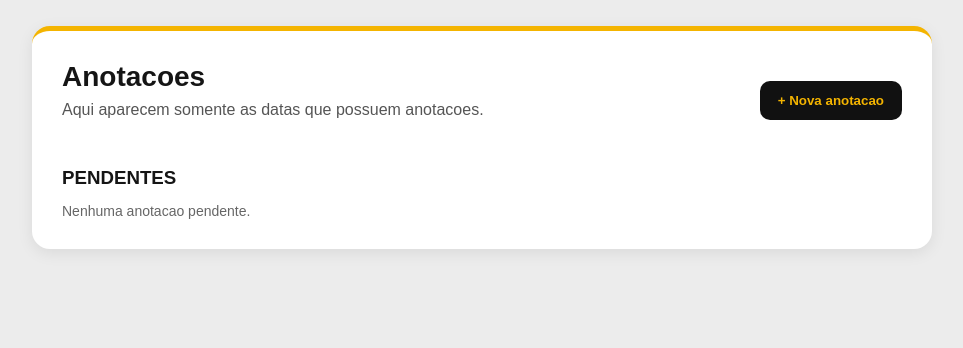
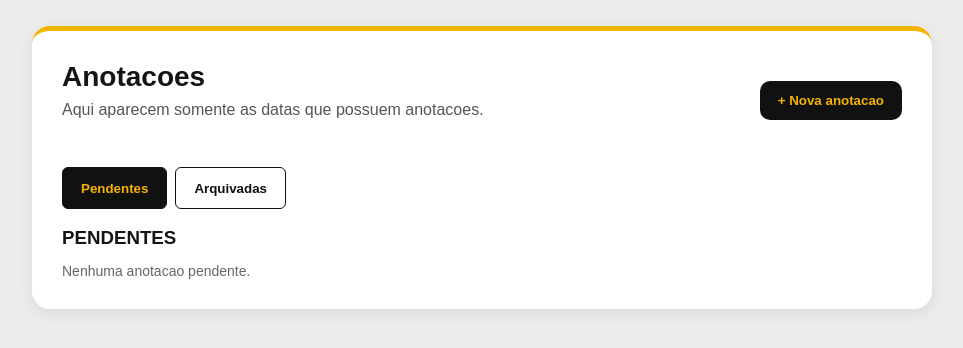
Before and after one commit to gabriel-brinoti/academia-sistema, a Flask app: page /anotacoes in a window 1280 px wide. Shown: the part 78-426 px from the top of the page, without its empty margins (158-1121 px from the left). Run offline with Flask 3, Linux system fonts and the light colour scheme; the visitor is signed in with stand-in values (Sample User, id 1); data that the repository does not hold is empty; some libraries are stand-ins or nearby versions.

Commit message:
feat: adiciona historico de anotacoes

```diff
--- a/app.py
+++ b/app.py
@@ -1335,33 +1335,39 @@ def listar_calendar_notes():
         return erro_json("Acesso restrito ao admin.", 403)
 
     data_nota = request.args.get("date", "").strip()
+    estado = request.args.get("status", "pending").strip().lower()
     if data_nota and not data_iso_valida(data_nota):
         return erro_json("Data invalida. Use o formato YYYY-MM-DD.")
+    if estado not in ("pending", "archived"):
+        return erro_json("Status invalido. Use pending ou archived.")
 
     conn = conectar()
     cursor = conn.cursor()
+    filtro_estado = "completed_at IS NOT NULL" if estado == "archived" else "completed_at IS NULL"
 
     if data_nota:
-        cursor.execute("""
-            SELECT id, date, title, description, created_at, updated_at, created_by
+        cursor.execute(f"""
+            SELECT id, date, title, description, created_at, updated_at, created_by,
+                   completed_at, completed_by
             FROM calendar_notes
             WHERE date = %s
               AND deleted_at IS NULL
-              AND completed_at IS NULL
+              AND {filtro_estado}
             ORDER BY created_at ASC, id ASC
         """, (data_nota,))
     else:
-        cursor.execute("""
-            SELECT id, date, title, description, created_at, updated_at, created_by
+        cursor.execute(f"""
+            SELECT id, date, title, description, created_at, updated_at, created_by,
+                   completed_at, completed_by
             FROM calendar_notes
             WHERE deleted_at IS NULL
-              AND completed_at IS NULL
+              AND {filtro_estado}
             ORDER BY date DESC, created_at ASC, id ASC
         """)
 
     notas = cursor.fetchall()
     conn.close()
-    return jsonify({"ok": True, "notes": notas})
+    return jsonify({"ok": True, "status": estado, "notes": notas})
 
 
 @app.route("/calendar_notes", methods=["POST"])
--- a/static/style.css
+++ b/static/style.css
@@ -1061,6 +1061,28 @@ tr:hover td {
     text-transform: uppercase;
 }
 
+.notes-tabs {
+    display: flex;
+    gap: 8px;
+    margin: 8px 0 18px;
+}
+
+.notes-tab {
+    min-height: 42px;
+    padding: 0 18px;
+    border: 1px solid #111;
+    border-radius: 6px;
+    background: #fff;
+    color: #111;
+    font-weight: bold;
+    cursor: pointer;
+}
+
+.notes-tab.is-active {
+    background: #111;
+    color: #f4b400;
+}
+
 .notes-date-group .calendar-note-item:last-child {
     border-bottom: 0;
 }
@@ -1084,6 +1106,8 @@ tr:hover td {
     .calendar-note-form-actions button,
     .calendar-note-new,
     .calendar-details-button { width: 100%; }
+    .notes-tabs { display: grid; grid-template-columns: 1fr 1fr; }
+    .notes-tab { width: 100%; padding: 0 8px; }
     .experimental-row { align-items: flex-start; flex-direction: column; }
     .experimental-cancel,
     .experimental-add,
--- a/templates/anotacoes.html
+++ b/templates/anotacoes.html
@@ -43,7 +43,11 @@
     </section>
 
     <div id="notes-status" class="calendar-status" role="status"></div>
-    <h3 class="notes-list-title">Pendentes</h3>
+    <div class="notes-tabs" role="tablist" aria-label="Tipo de anotacao">
+        <button type="button" class="notes-tab is-active" id="pending-tab" role="tab" aria-selected="true">Pendentes</button>
+        <button type="button" class="notes-tab" id="archived-tab" role="tab" aria-selected="false">Arquivadas</button>
+    </div>
+    <h3 class="notes-list-title" id="notes-list-title">Pendentes</h3>
     <section id="notes-list" class="notes-date-list" aria-live="polite"></section>
 </main>
 
@@ -54,7 +58,11 @@
     const editor = document.getElementById('notes-editor');
     const editorTitle = document.getElementById('notes-editor-title');
     const form = document.getElementById('note-form');
+    const pendingTab = document.getElementById('pending-tab');
+    const archivedTab = document.getElementById('archived-tab');
+    const listTitle = document.getElementById('notes-list-title');
     let editingId = null;
+    let currentView = 'pending';
 
     function todayIso() {
         const now = new Date();
@@ -100,6 +108,7 @@
     }
 
     function openEditor(note = null) {
+        if (currentView !== 'pending') setView('pending');
         editingId = note ? note.id : null;
         editorTitle.textContent = note ? 'Editar anotacao' : 'Nova anotacao';
         form.elements.date.value = note ? note.date : todayIso();
@@ -114,7 +123,10 @@
     function renderNotes(notes) {
         list.innerHTML = '';
         if (!notes.length) {
-            list.appendChild(makeElement('div', 'calendar-details-empty', 'Nenhuma anotacao pendente.'));
+            const emptyText = currentView === 'archived'
+                ? 'Nenhuma anotacao arquivada.'
+                : 'Nenhuma anotacao pendente.';
+            list.appendChild(makeElement('div', 'calendar-details-empty', emptyText));
             return;
         }
         const groups = new Map();
@@ -127,10 +139,11 @@
             group.appendChild(makeElement('h3', '', formatDate(date)));
             dateNotes.forEach((note) => {
                 const item = makeElement('article', 'calendar-note-item');
-                item.appendChild(makeElement('strong', '', note.title));
+                const title = currentView === 'archived' ? `Concluida: ${note.title}` : note.title;
+                item.appendChild(makeElement('strong', '', title));
                 const description = makeElement('p', 'calendar-note-description', note.description || '');
                 item.appendChild(description);
-                if ((note.description || '').length > 260) {
+                if (currentView === 'pending' && (note.description || '').length > 260) {
                     description.classList.add('calendar-note-collapsed');
                     const toggle = makeElement('button', 'calendar-note-toggle', 'Ver mais');
                     toggle.type = 'button';
@@ -139,6 +152,12 @@
                         toggle.textContent = collapsed ? 'Ver mais' : 'Ver menos';
                     });
                     item.appendChild(toggle);
+                }
+                if (currentView === 'archived') {
+                    item.appendChild(makeElement('small', '', `Concluida em: ${formatDateTime(note.completed_at)}`));
+                    item.appendChild(makeElement('small', '', `Por: ${note.completed_by || 'admin'}`));
+                    group.appendChild(item);
+                    return;
                 }
                 item.appendChild(makeElement('small', '', `Atualizada ${formatDateTime(note.updated_at)}`));
                 const actions = makeElement('div', 'calendar-note-actions');
@@ -160,14 +179,28 @@
     }
 
     async function loadNotes() {
-        status.textContent = 'Carregando anotacoes...';
+        status.textContent = currentView === 'archived'
+            ? 'Carregando anotacoes arquivadas...'
+            : 'Carregando anotacoes pendentes...';
         try {
-            const data = await fetchJson('/calendar_notes');
+            const data = await fetchJson(`/calendar_notes?status=${currentView}`);
             renderNotes(data.notes || []);
             status.textContent = '';
         } catch (error) {
             status.textContent = error.message;
         }
+    }
+
+    function setView(view) {
+        currentView = view;
+        closeEditor();
+        const archived = view === 'archived';
+        pendingTab.classList.toggle('is-active', !archived);
+        archivedTab.classList.toggle('is-active', archived);
+        pendingTab.setAttribute('aria-selected', String(!archived));
+        archivedTab.setAttribute('aria-selected', String(archived));
+        listTitle.textContent = archived ? 'Arquivadas' : 'Pendentes';
+        loadNotes();
     }
 
     async function deleteNote(noteId) {
@@ -219,6 +252,8 @@
 
     document.getElementById('new-note').addEventListener('click', () => openEditor());
     document.getElementById('cancel-note').addEventListener('click', closeEditor);
+    pendingTab.addEventListener('click', () => setView('pending'));
+    archivedTab.addEventListener('click', () => setView('archived'));
     if (new URLSearchParams(window.location.search).get('nova') === '1') openEditor();
     loadNotes();
 })();
```
